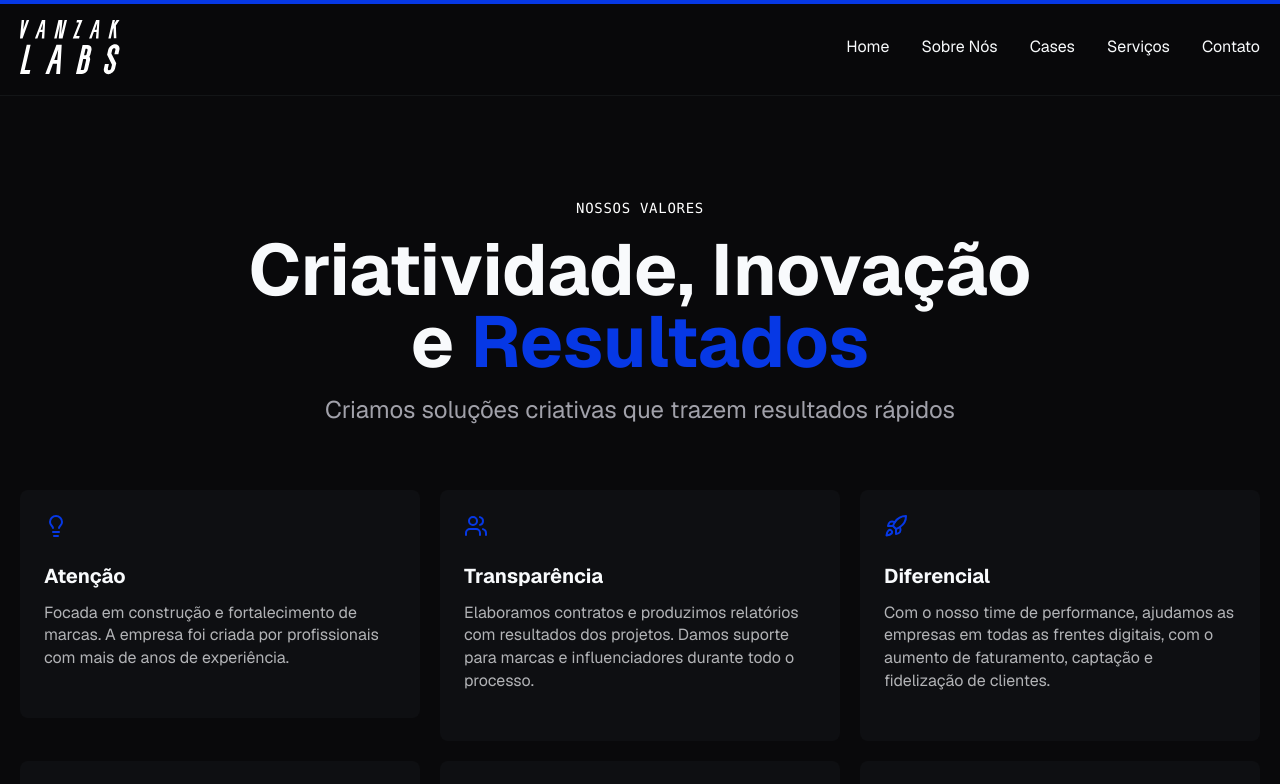
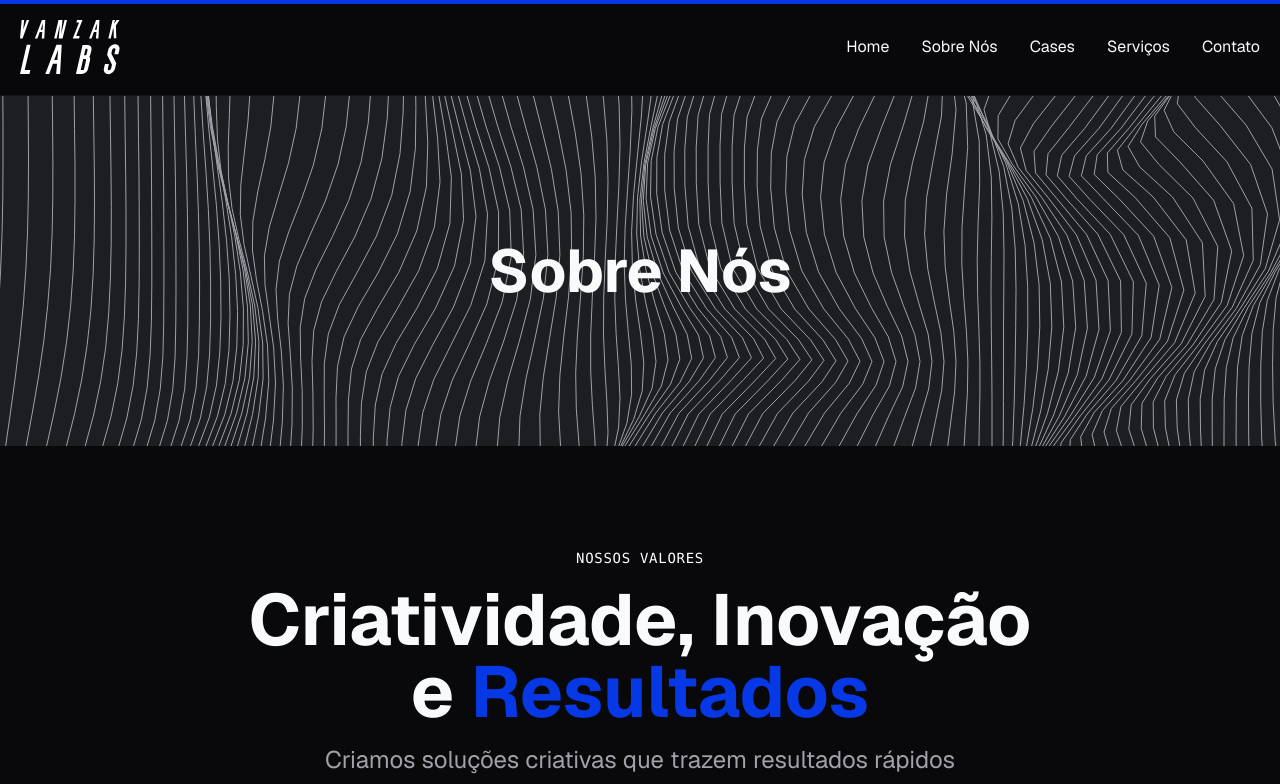
Before and after one commit to annaclaraf/vanzak-redesign, a Next.js app: page /sobre in a window 1280 px wide. Shown: the top 784 px of the page. Built offline with nearby package versions, Linux system fonts and the light colour scheme.

Commit message:
feat: update about page

```diff
--- a/src/app/sobre/page.tsx
+++ b/src/app/sobre/page.tsx
@@ -1,13 +1,38 @@
 "use client";
 
 import { ImageGalery } from "@/components/image-galery";
+import { RevealText } from "@/components/reveal-text";
 import { Services } from "@/components/services";
 import { Values } from "@/components/values";
 import { WhatWeDo } from "@/components/what-we-do";
+import { Waves } from "@/components/react-bits/waves";
 
 export default function About() {
   return (
     <div>
+      <div className="relative w-full h-[200px] md:h-[350px]">
+        <Waves
+          lineColor="#a1a1aa"
+          backgroundColor="#1c1e22"
+          waveSpeedX={0.02}
+          waveSpeedY={0.01}
+          waveAmpX={40}
+          waveAmpY={20}
+          friction={0.9}
+          tension={0.01}
+          maxCursorMove={120}
+          xGap={12}
+          yGap={36}
+        />
+
+        <div className="w-full max-w-[850px] lg:max-w-full mx-auto text-center absolute top-[50%] -translate-y-1/2">
+          <RevealText delay={0.4}>
+            <h1 className="text-4xl md:text-6xl font-bold text-center">
+              Sobre Nós
+            </h1>
+          </RevealText>
+        </div>
+      </div>
       <Values />
       <ImageGalery />
       <Services />
```
